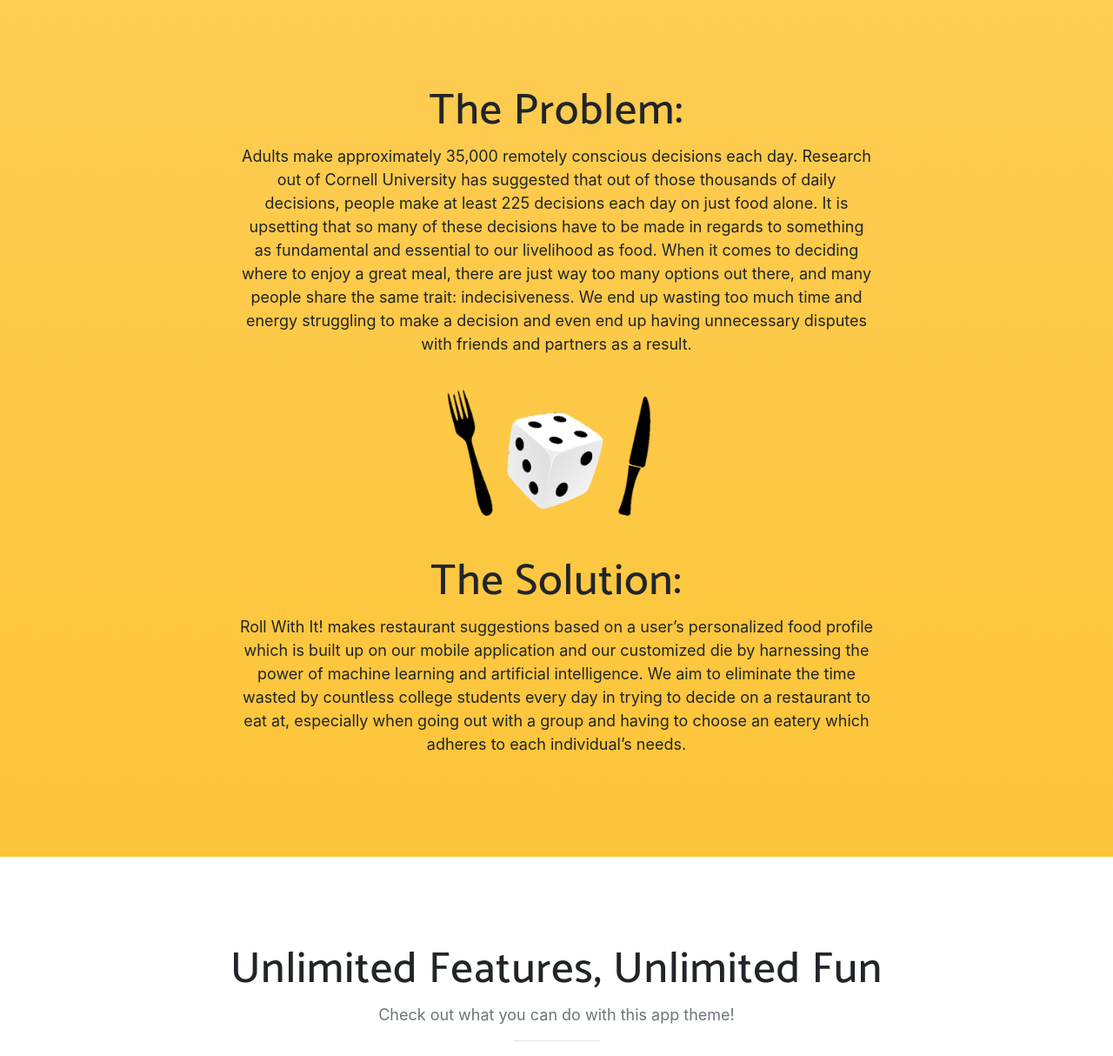
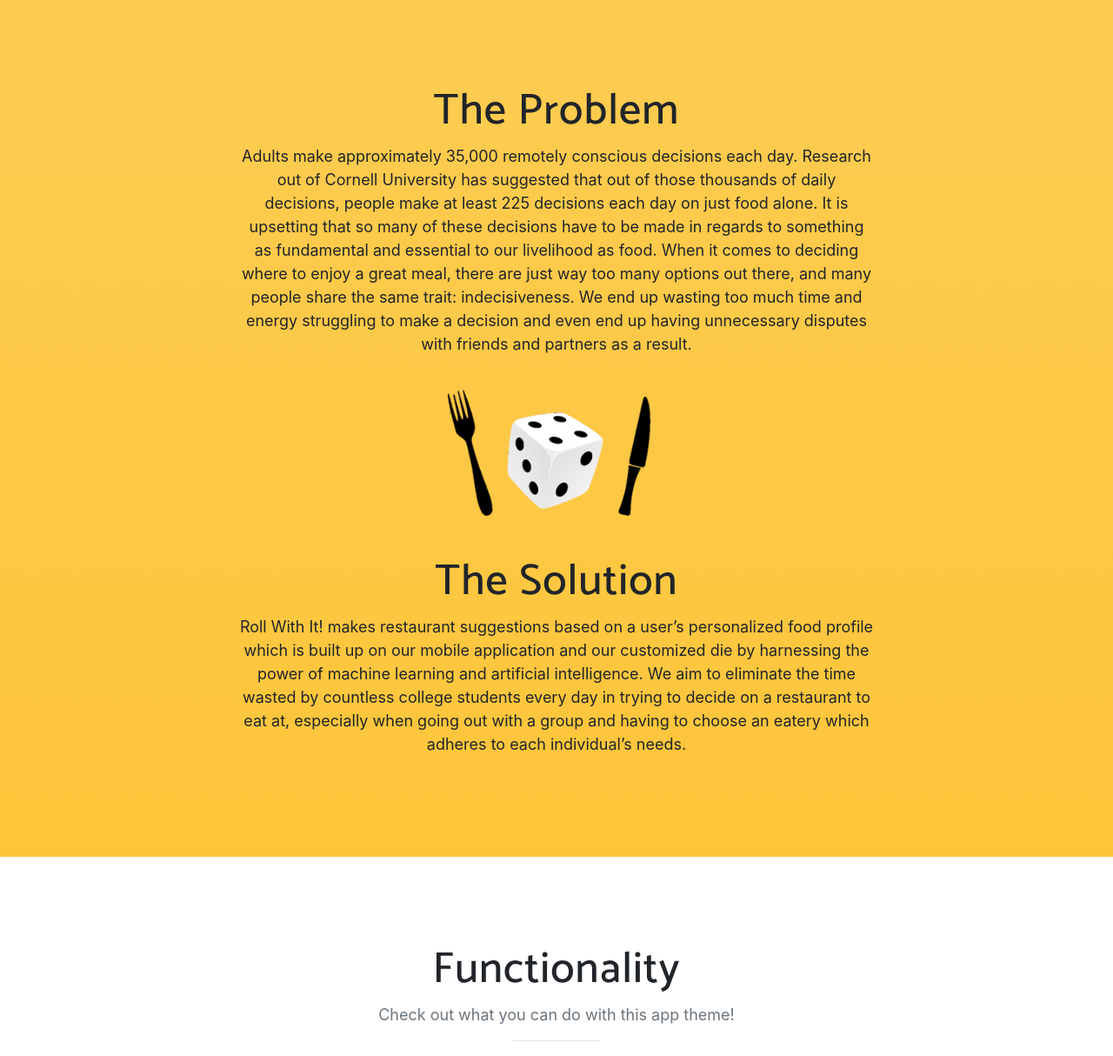
Before and after one commit to bfok123/Roll-With-It, a website with bundled scripts: page index.html in a window 1280 px wide. Shown: the part 802-2016 px from the top of the page at 87% size. Built offline with nearby package versions, Linux system fonts and the light colour scheme; a web font is replaced by a local one.

Commit message:
small edits

```diff
--- a/index.html
+++ b/index.html
@@ -85,7 +85,7 @@
     <div class="container">
       <div class="row">
         <div class="col-md-8 mx-auto">
-          <h2 class="section-heading">The Problem:</h2>
+          <h2 class="section-heading">The Problem</h2>
           <p>Adults make approximately 35,000 remotely conscious
 		  decisions each day. Research out of Cornell University
 		  has suggested that out of those thousands of daily
@@ -101,7 +101,7 @@
 		  even end up having unnecessary disputes with friends
 		  and partners as a result.</p>
 		  <img src="img/logo.png" class="img-fluid" alt="" height="300" width="300">
-		  <h2 class="section-heading">The Solution:</h2>
+		  <h2 class="section-heading">The Solution</h2>
           <p>Roll With It! makes restaurant suggestions based
 		  on a user’s personalized food profile which is built
 		  up on our mobile application and our customized die
@@ -120,7 +120,7 @@
   <section class="functionality" id="functionality">
     <div class="container">
       <div class="section-heading text-center">
-        <h2>Unlimited Features, Unlimited Fun</h2>
+        <h2>Functionality</h2>
         <p class="text-muted">Check out what you can do with this app theme!</p>
         <hr>
       </div>
```
